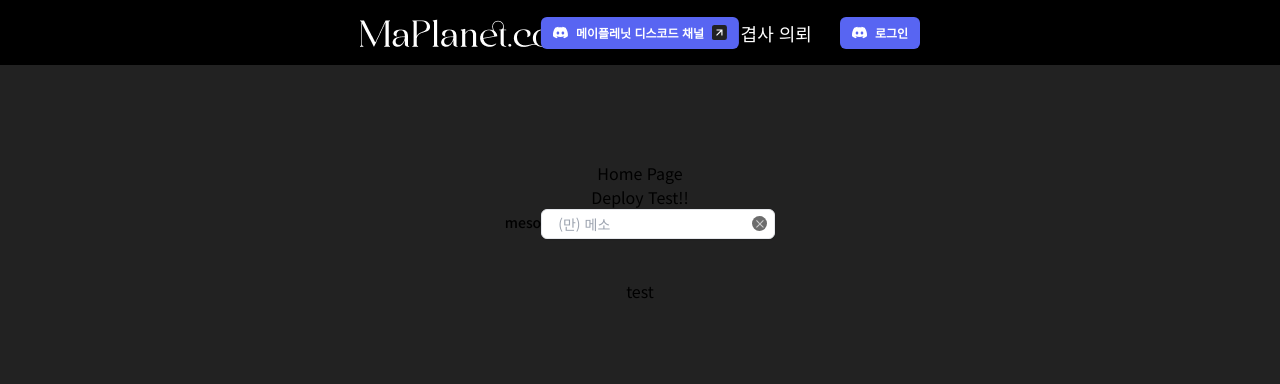
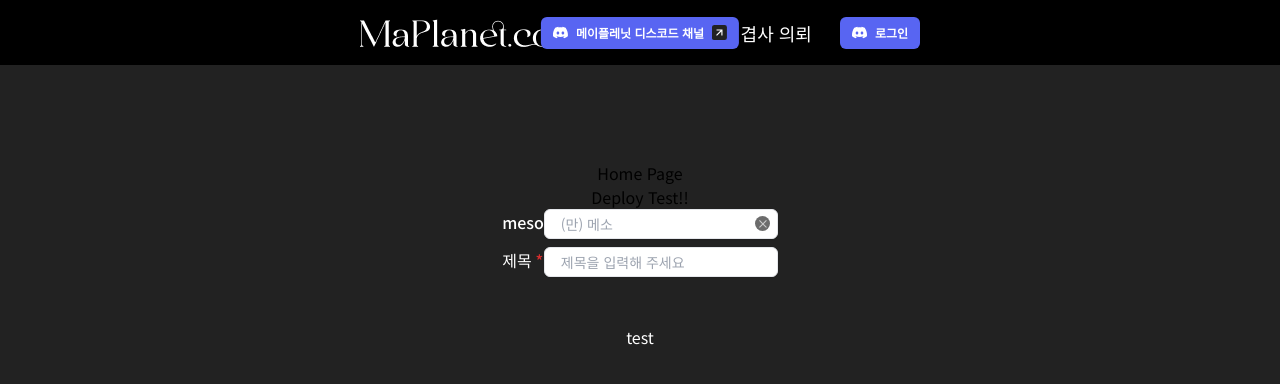
Before and after one commit to osh6006/Maplanet_Front, a Next.js app: page / in a window 1280 px wide. Shown: the top 384 px of the page. Built offline with nearby package versions, Linux system fonts and the light colour scheme.

Commit message:
Feat : Input 컴포넌트 라벨

```diff
--- a/src/app/(home)/page.tsx
+++ b/src/app/(home)/page.tsx
@@ -25,7 +25,7 @@ const HomePage: React.FunctionComponent<IHomePageProps> = () => {
       <div>Home Page</div>
       <div>Deploy Test!!</div>
 
-      <form onSubmit={handleSubmit(onSubmit)} className='flex flex-col'>
+      <form onSubmit={handleSubmit(onSubmit)} className='flex flex-col gap-y-2 text-white'>
         <Controller
           name='meso'
           control={control}
@@ -62,6 +62,38 @@ const HomePage: React.FunctionComponent<IHomePageProps> = () => {
           }}
         />
 
+        <Controller
+          name='title'
+          control={control}
+          rules={{
+            required: '메소는 필수로 입력해야 합니다.',
+            pattern: {
+              value: /^[0-9]*$/,
+              message: '숫자만 입력 가능합니다.'
+            }
+          }}
+          render={({ field: { value, onChange }, fieldState: { error, invalid } }) => {
+            const handleReset = () => {
+              onChange('');
+            };
+            return (
+              <div className='space-y-2'>
+                <Input
+                  label='제목'
+                  name='title'
+                  type='number'
+                  value={value}
+                  invalid={invalid}
+                  onChange={onChange}
+                  placeholder='제목을 입력해 주세요'
+                  labelRequired
+                />
+                {error ? <FormErrorMessage>{error.message}</FormErrorMessage> : null}
+              </div>
+            );
+          }}
+        />
+
         <button type='submit' className='mt-10'>
           test
         </button>
--- a/src/components/ui/input.tsx
+++ b/src/components/ui/input.tsx
@@ -1,27 +1,40 @@
 'use client';
 
+import clsx from 'clsx';
 import { InputHTMLAttributes } from 'react';
 
 interface InputProps extends InputHTMLAttributes<HTMLInputElement> {
   label: string;
+  labelRequired?: boolean;
   name: string;
   invalid: boolean;
   icon?: React.ReactNode;
 }
 
-export default function Input({ label, name, type, icon, invalid, ...props }: InputProps) {
-  console.log(invalid);
-
+export default function Input({
+  label,
+  name,
+  type,
+  icon,
+  invalid,
+  labelRequired,
+  ...props
+}: InputProps) {
   return (
-    <div className='flex items-center justify-between'>
-      <label className=' mb-1 block text-sm font-medium ' htmlFor={name}>
+    <div className='flex items-center justify-between '>
+      <label
+        className={clsx(
+          ' mb-1 block font-medium',
+          labelRequired ? 'after:ml-1 after:text-warning after:content-["*"]' : ''
+        )}
+        htmlFor={name}>
         {label}
       </label>
       <div className='relative'>
         <div className='pointer-events-none absolute inset-y-0 start-0 flex items-center ps-3'></div>
         <input
           id={name}
-          className='h-[30px] w-full appearance-none rounded-md border px-4 py-2 text-sm placeholder-gray-400 shadow-sm focus:border-main focus:outline-none
+          className='h-[30px] w-full appearance-none rounded-md border px-4 py-2 text-sm text-black placeholder-gray-400 shadow-sm focus:border-main focus:outline-none
               focus:ring-2 focus:ring-main [&::-webkit-inner-spin-button]:appearance-none [&::-webkit-outer-spin-button]:appearance-none'
           {...props}
         />
```
